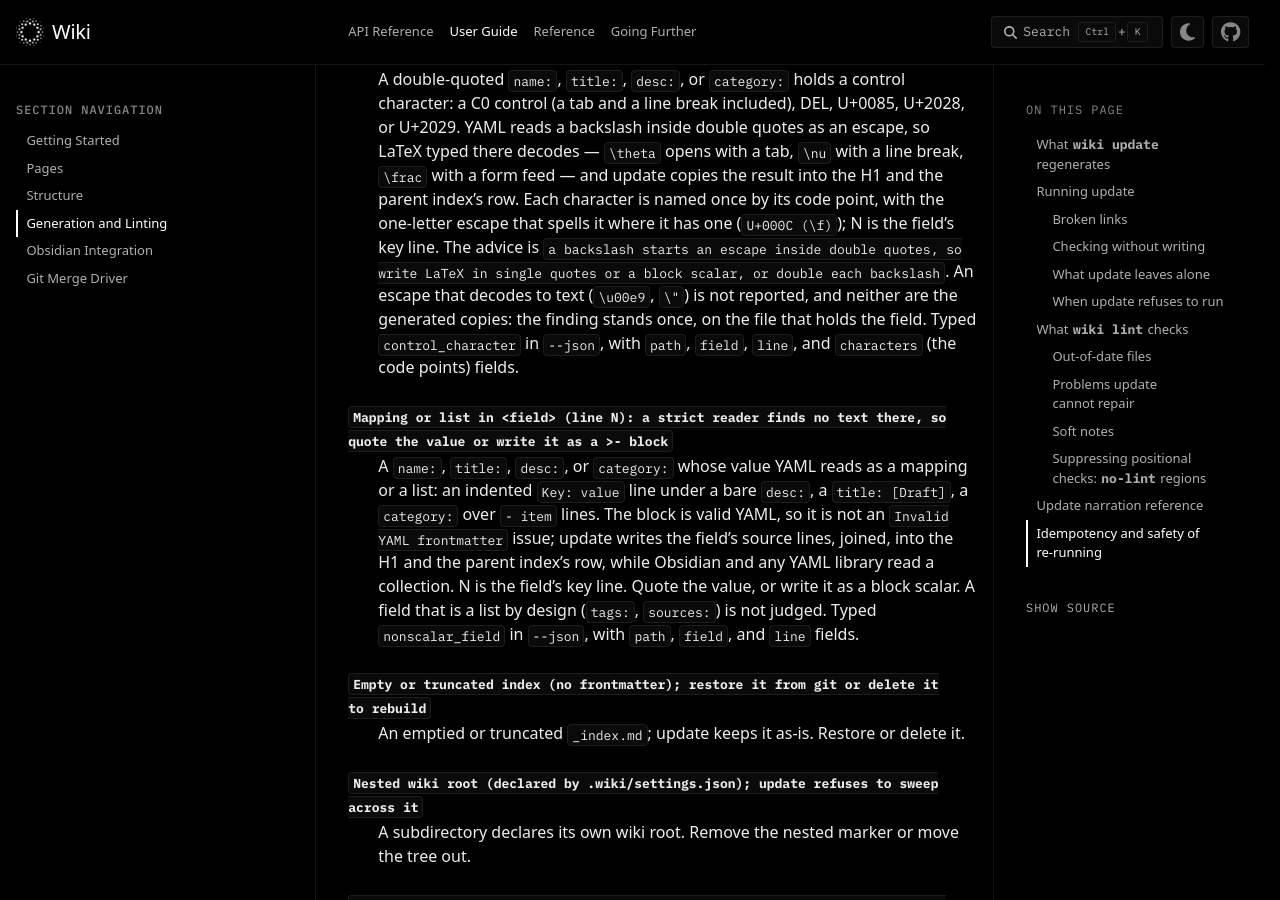
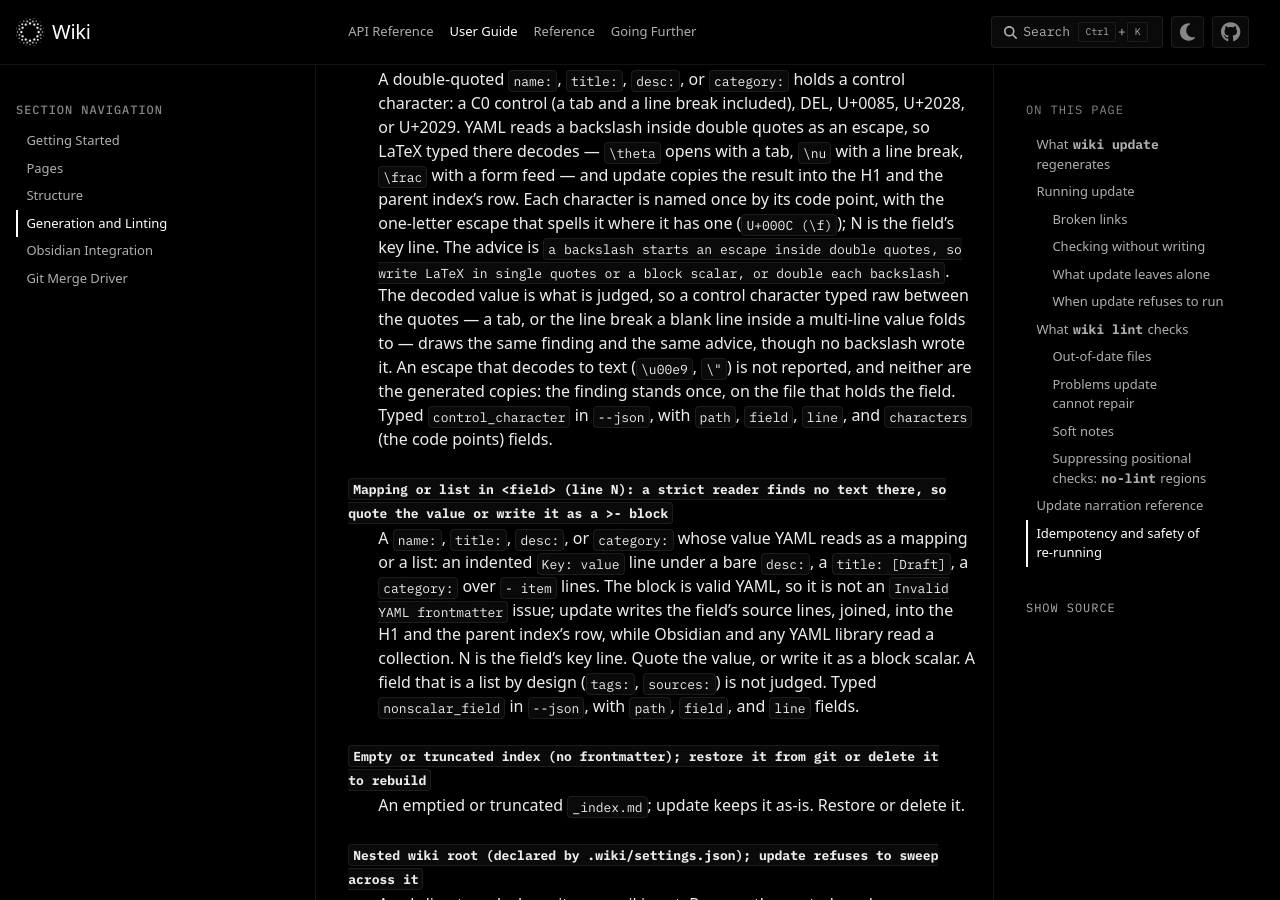
Before and after one commit to plasma-ai/wiki, a Sphinx documentation site: the page built from docs/guide/generation.rst, in a window 1280 px wide and 900 px high, scrolled down 8595 px. Built offline with Sphinx 7.4.7 and the PyData theme 0.15.4, drawn with Linux system fonts in a browser that asks for light colours; some web fonts are replaced; pages that are not in the unit, such as notebooks, are missing from menus.

Commit message:
say a control character typed raw draws the same finding
Lint judges the decoded value of a double-quoted text field, so a tab
typed raw between the quotes, or the line break a blank line inside a
multi-line value folds to, is reported with the backslash advice. The
generation guide now says so, and the test holds the case.

Co-Authored-By: Claude Fable 5.2 <noreply@anthropic.com>

```diff
--- a/docs/guide/generation.rst
+++ b/docs/guide/generation.rst
@@ -404,11 +404,14 @@ its meaning:
    once by its code point, with the one-letter escape that spells it where it
    has one (``U+000C (\f)``); N is the field's key line. The advice is ``a
    backslash starts an escape inside double quotes, so write LaTeX in single
-   quotes or a block scalar, or double each backslash``. An escape that decodes
-   to text (``\u00e9``, ``\"``) is not reported, and neither are the generated
-   copies: the finding stands once, on the file that holds the field. Typed
-   ``control_character`` in ``--json``, with ``path``, ``field``, ``line``, and
-   ``characters`` (the code points) fields.
+   quotes or a block scalar, or double each backslash``. The decoded value is
+   what is judged, so a control character typed raw between the quotes — a
+   tab, or the line break a blank line inside a multi-line value folds to —
+   draws the same finding and the same advice, though no backslash wrote it.
+   An escape that decodes to text (``\u00e9``, ``\"``) is not reported, and
+   neither are the generated copies: the finding stands once, on the file that
+   holds the field. Typed ``control_character`` in ``--json``, with ``path``,
+   ``field``, ``line``, and ``characters`` (the code points) fields.
 
 ``Mapping or list in <field> (line N): a strict reader finds no text there, so quote the value or write it as a >- block``
    A ``name:``, ``title:``, ``desc:``, or ``category:`` whose value YAML reads
```
Also changed, not shown: 1 other file.
